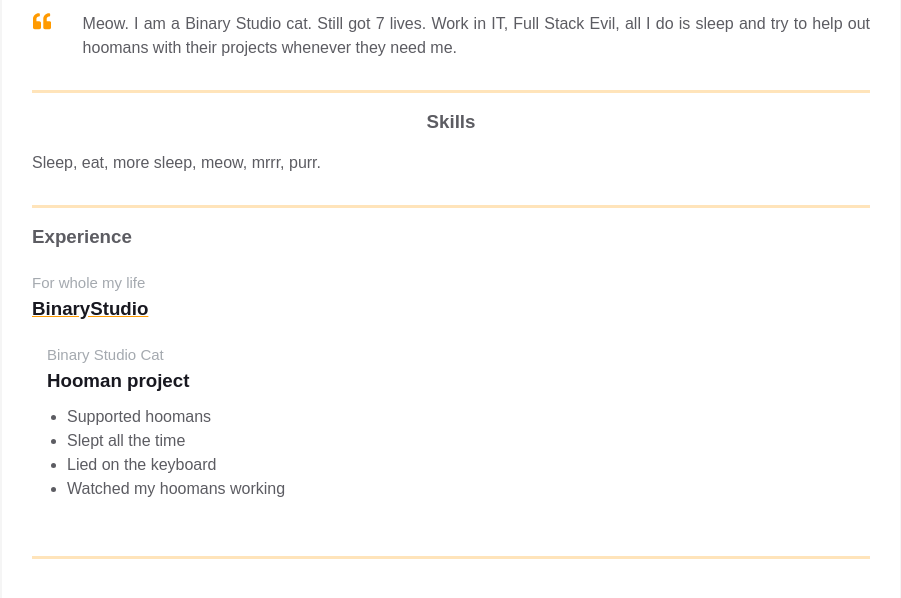
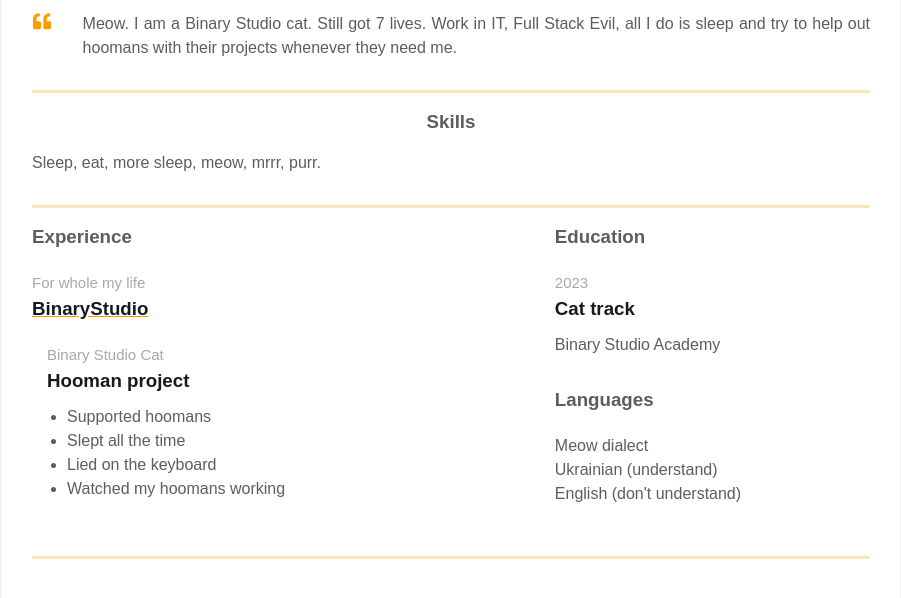
Before and after one commit to NotDeCoder/homepage, a plain HTML site: page index.html in a window 1280 px wide. Shown: the part 350-948 px from the top of the page, without its empty margins (189-1090 px from the left). Drawn offline with Linux system fonts and the light colour scheme.

Commit message:
Added Education block

```diff
--- a/index.html
+++ b/index.html
@@ -135,7 +135,28 @@
 									</div>
 								</div>
 							</div>
-							<div class="additional-info fv"></div>
+							<div class="additional-info fv">
+								<div class="additional-info__education">
+									<h3 class="additional-info__education-header">Education</h3>
+									<div class="additional-info__education-university">
+										<span class="additional-info__education-university-durability">2023</span>
+										<h3 class="additional-info__education-university-speciality">Cat track</h3>
+										<p class="additional-info__education-university-name">Binary Studio Academy</p>
+									</div>
+								</div>
+								<div class="additional-info__languages">
+									<h3 class="additional-info__languages-header">Languages</h3>
+									<p class="additional-info__languages-item">
+										Meow dialect
+									</p>
+									<p class="additional-info__languages-item">
+										Ukrainian (understand)
+									</p>
+									<p class="additional-info__languages-item">
+										English (don't understand)
+									</p>
+								</div>
+							</div>
 						</div>
 					</div>
 				</div>
```
